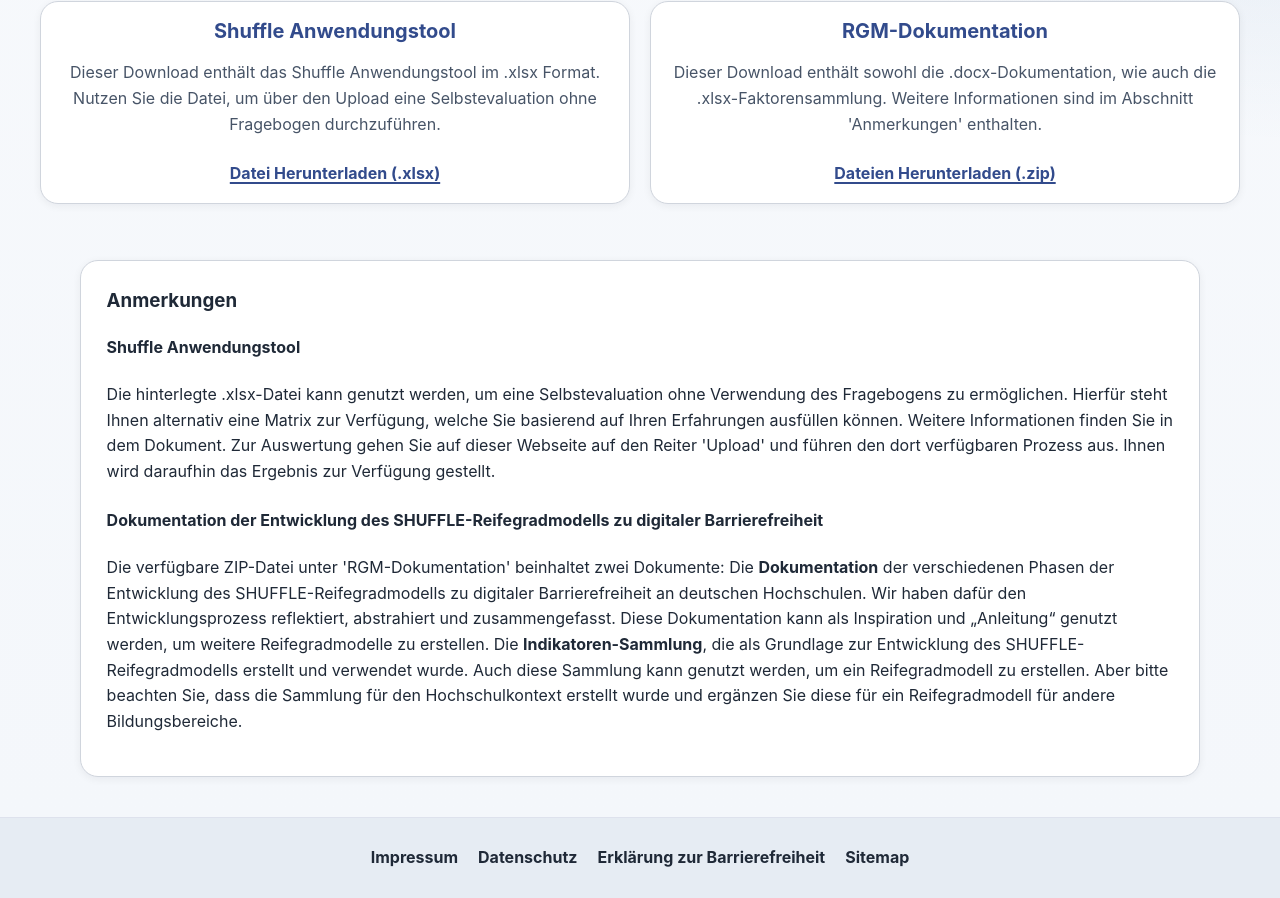
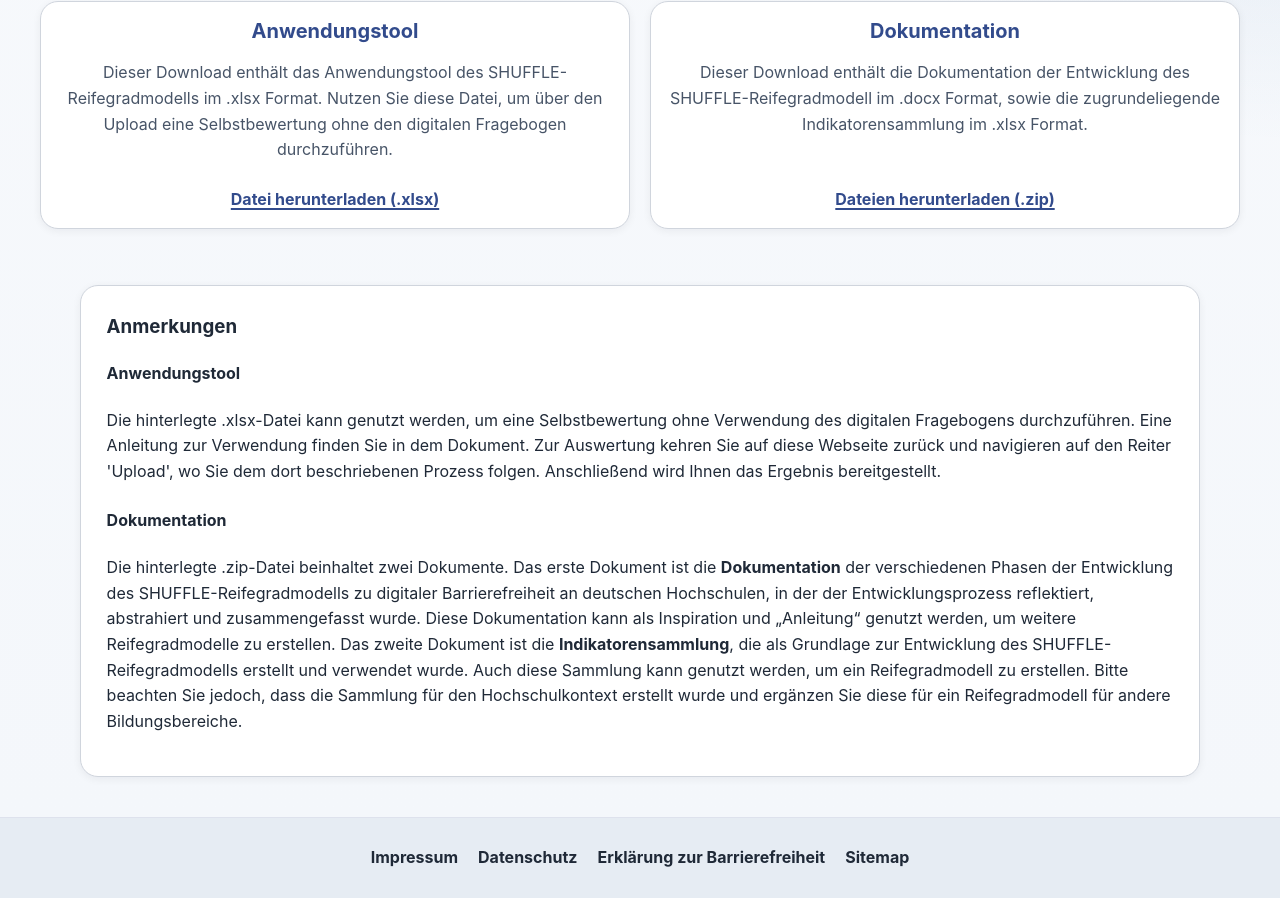
Before and after one commit to zimmermanng/RGM-Webservice-public, a React (Create React App) app in the folder frontend/: page /download in a window 1280 px wide. Shown: the part 338-1236 px from the top of the page. Built offline with nearby package versions, Linux system fonts and the light colour scheme.

Commit message:
textuelle anpassungen für das shuffle rgm

```diff
--- a/frontend/src/components/Cards/Card_dimensions.js
+++ b/frontend/src/components/Cards/Card_dimensions.js
@@ -37,9 +37,7 @@ const Card_dimensions = ({
 
         <div className="background_declaration">
           <p>
-            Dieses Päckchen wird importiert, wenn in dem Referat
-            Ergebnisprodukte jeglicher Art (Software, Materialien, Content,...)
-            entstehen, die barrierefrei sein sollen.
+            In dieser Dimension beantworten Sie Fragen zu den Handlungsfeldern „Beschwerdemanagement“, „Webauftritt“, „Infrastruktur“, „Beschaffung“, „Finanzielle Ressourcen“ und „Personelle Ressourcen“.
           </p>
         </div>
 
--- a/frontend/src/components/NavBar/headerDesktop.js
+++ b/frontend/src/components/NavBar/headerDesktop.js
@@ -5,7 +5,7 @@ const NAV_ITEMS = [
   { label: "Startseite", to: "/start" },
   { label: "Downloads", to: "/download" },
   { label: "Upload", to: "/upload" },
-  { label: "Dimensionen", to: "/dimensions" },
+  { label: "Fragebogen", to: "/dimensions" },
 ];
 
 const LOGO_SRC = "/shuffle-logo.svg";
--- a/frontend/src/pages/DimensionsPage.js
+++ b/frontend/src/pages/DimensionsPage.js
@@ -23,10 +23,10 @@ const DimensionsPage = () => {
   return (
     <div className="mainContainer dimensionsPage" aria-labelledby="dimensions-title">
       <div className="dimensionsIntro">
-        <h1 id="dimensions-title">Übersicht</h1>
+        <h1 id="dimensions-title">Fragebogen</h1>
         <p id="dimensions-description">
-          Hier finden Sie ihre zuvor gewählten Pakete Ihres persönlichen
-          Reifegradmodells.
+          Hier können Sie die Selbstbewertung bequem online vornehmen.<br />
+          Beantworten Sie die Fragen jeweils durch Auswahl der passenden Antwortoption.
         </p>
       </div>
 
--- a/frontend/src/pages/DownloadPage.js
+++ b/frontend/src/pages/DownloadPage.js
@@ -12,17 +12,17 @@ const Download = () => {
 
       <section className="cardBox downloadCards" aria-label="Downloads">
         <Card
-          title="Shuffle Anwendungstool"
-          description="Dieser Download enthält das Shuffle Anwendungstool im .xlsx Format. Nutzen Sie die Datei, um über den Upload eine Selbstevaluation ohne Fragebogen durchzuführen."
+          title="Anwendungstool"
+          description="Dieser Download enthält das Anwendungstool des SHUFFLE-Reifegradmodells im .xlsx Format. Nutzen Sie diese Datei, um über den Upload eine Selbstbewertung ohne den digitalen Fragebogen durchzuführen."
           link="./downloads/4-SHUFFLE-Reifegradmodell_Anwendungstool.xlsx"
-          linkText="Datei Herunterladen (.xlsx)"
+          linkText="Datei herunterladen (.xlsx)"
           isDownload={true}
         />
         <Card
-          title="RGM-Dokumentation"
-          description="Dieser Download enthält sowohl die .docx-Dokumentation, wie auch die .xlsx-Faktorensammlung. Weitere Informationen sind im Abschnitt 'Anmerkungen' enthalten."
+          title="Dokumentation"
+          description="Dieser Download enthält die Dokumentation der Entwicklung des SHUFFLE-Reifegradmodell im .docx Format, sowie die zugrundeliegende Indikatorensammlung im .xlsx Format."
           link="./downloads/SHUFFLE_Dokumentation.zip"
-          linkText="Dateien Herunterladen (.zip)"
+          linkText="Dateien herunterladen (.zip)"
           isDownload={true}
         />
       </section>
@@ -30,10 +30,20 @@ const Download = () => {
       <section className="downloadNotes mainContainer" aria-labelledby="download-notes-title">
         <div className="reducedWidth">
           <h3 id="download-notes-title">Anmerkungen</h3>
-          <h4>Shuffle Anwendungstool</h4>
-          <p>Die hinterlegte .xlsx-Datei kann genutzt werden, um eine Selbstevaluation ohne Verwendung des Fragebogens zu ermöglichen. Hierfür steht Ihnen alternativ eine Matrix zur Verfügung, welche Sie basierend auf Ihren Erfahrungen ausfüllen können. Weitere Informationen finden Sie in dem Dokument. Zur Auswertung gehen Sie auf dieser Webseite auf den Reiter 'Upload' und führen den dort verfügbaren Prozess aus. Ihnen wird daraufhin das Ergebnis zur Verfügung gestellt.</p>
-          <h4>Dokumentation der Entwicklung des SHUFFLE-Reifegradmodells zu digitaler Barrierefreiheit</h4>
-          <p>Die verfügbare ZIP-Datei unter 'RGM-Dokumentation' beinhaltet zwei Dokumente: Die <strong>Dokumentation</strong> der verschiedenen Phasen der Entwicklung des SHUFFLE-Reifegradmodells zu digitaler Barrierefreiheit an deutschen Hochschulen. Wir haben dafür den Entwicklungsprozess reflektiert, abstrahiert und zusammengefasst. Diese Dokumentation kann als Inspiration und „Anleitung“ genutzt werden, um weitere Reifegradmodelle zu erstellen. Die <strong>Indikatoren-Sammlung</strong>, die als Grundlage zur Entwicklung des SHUFFLE-Reifegradmodells erstellt und verwendet wurde. Auch diese Sammlung kann genutzt werden, um ein Reifegradmodell zu erstellen. Aber bitte beachten Sie, dass die Sammlung für den Hochschulkontext erstellt wurde und ergänzen Sie diese für ein Reifegradmodell für andere Bildungsbereiche.</p>
+          <h4>Anwendungstool</h4>
+          <p>Die hinterlegte .xlsx-Datei kann genutzt werden,
+            um eine Selbstbewertung ohne Verwendung des digitalen Fragebogens durchzuführen.
+            Eine Anleitung zur Verwendung finden Sie in dem Dokument.
+            Zur Auswertung kehren Sie auf diese Webseite zurück und navigieren auf den Reiter 'Upload',
+            wo Sie dem dort beschriebenen Prozess folgen. Anschließend wird Ihnen das Ergebnis bereitgestellt.</p>
+          <h4>Dokumentation</h4>
+          <p>Die hinterlegte .zip-Datei beinhaltet zwei Dokumente.
+            Das erste Dokument ist die <strong>Dokumentation</strong> der verschiedenen Phasen der Entwicklung des SHUFFLE-Reifegradmodells zu digitaler Barrierefreiheit an deutschen Hochschulen,
+            in der der Entwicklungsprozess reflektiert, abstrahiert und zusammengefasst wurde.
+            Diese Dokumentation kann als Inspiration und „Anleitung“ genutzt werden, um weitere Reifegradmodelle zu erstellen.
+            Das zweite Dokument ist die <strong>Indikatorensammlung</strong>,
+            die als Grundlage zur Entwicklung des SHUFFLE-Reifegradmodells erstellt und verwendet wurde.
+            Auch diese Sammlung kann genutzt werden, um ein Reifegradmodell zu erstellen. Bitte beachten Sie jedoch, dass die Sammlung für den Hochschulkontext erstellt wurde und ergänzen Sie diese für ein Reifegradmodell für andere Bildungsbereiche.</p>
         </div>
       </section>
     </main>
--- a/frontend/src/pages/QuestionnairePage.jsx
+++ b/frontend/src/pages/QuestionnairePage.jsx
@@ -288,7 +288,7 @@ export default function QuestionnairePage() {
 
         <div className="submit-buttons">
           <button type="button" className="submit-button" onClick={handleSubmit} disabled={!allAnswered}>
-            Auswerten & anzeigen
+            Auswertung
           </button>
         </div>
       </section>
--- a/frontend/src/pages/UploadPage.js
+++ b/frontend/src/pages/UploadPage.js
@@ -61,8 +61,9 @@ const UploadPage = ({ onUpload }) => {
     <main className="uploadPage mainContainer outline" id="top">
       <header className="uploadHeader">
         <h1>Upload</h1>
-        <h2>Selbstauswertung und Visualisierung des RGM</h2>
-        <p id="upload-instructions">Bitte laden Sie eine Datei hoch und bestätigen Sie die Auswahl.</p>
+        <p id="upload-instructions">
+          Hier können Sie sich die Auswertung der Selbstbewertung, die Sie offline ausgefüllt haben, anzeigen lassen. <br />
+          Laden Sie dafür die ausgefüllte Datei hoch und bestätigen Sie die Auswahl.</p>
       </header>
 
       <section className="upload-box" aria-labelledby="upload-box-title" aria-describedby="upload-instructions">
--- a/frontend/src/pages/shuffleHomePage.js
+++ b/frontend/src/pages/shuffleHomePage.js
@@ -13,12 +13,11 @@ function HomePage() {
           />
 
           <h1 id="home-title" className="homeTitle">
-            Shuffle RGM-Prüfwerkzeug
+            SHUFFLE-RGM-Prüfwerkzeug
           </h1>
 
           <p className="homeLead">
-            Prüfwerkzeug zur Selbstbewertung des Refegrads Ihrer Hochschule. Über den folgenden Button erreichen Sie direkt einen Fragebogen, welcher der Selbstbewertung dienen kann. Alternativ können Sie über die Downloads eine Bewertungsmatrix laden.
-          </p>
+            Dieses Prüfwerkzeug dient der Selbstbewertung des Reifegrads der digitalen Barrierefreiheit an Ihrer Hochschule. Über den folgenden Button erreichen Sie den Fragebogen, den Sie direkt online ausfüllen können. Alternativ steht Ihnen eine Bewertungsmatrix zum Download zur Verfügung, mit der die Selbstbewertung offline durchgeführt werden kann.</p>
 
           <div className="homeHeroActions">
             <Link to="/dimensions" className="homeButton">
@@ -33,18 +32,22 @@ function HomePage() {
           <article className="homeIntroCard">
             <h2 id="welcome-title">Willkommen!</h2>
             <p>
-              In SHUFFLE werden Maßnahmen auf technischer, struktureller und didaktischer Ebene zur Verbesserung von digitaler Barrierefreiheit an Hochschulen entwickelt, erprobt und dauerhaft als Open-Source-Lösungen bereitgestellt. Damit setzt SHUFFLE an den Forderungen des Hochschulrahmengesetzes an, eine chancengerechte digitale Teilhabe für alle Studierenden zu gewährleisten.
-              <br />
-              Wir beziehen Lehrende und Studierende in die Entwicklungen ein. Ebenso arbeiten wir nach dem Universal Design for Learning (UDL) Ansatz, um allen Studierenden zugängliche Lernmaterialien und -umgebungen zu bieten.
-              <br />
-              Dieses Werkzeug unterstützt Hochschulen dabei,
-              ihren Reifegrad systematisch zu erfassen
-              und sich gezielt weiterzuentwickeln.
+              Das SHUFFLE-Reifegradmodell ist ein Unterstützungstool
+              zur Verbesserung der digitalen Barrierefreiheit an Hochschulen.
+              Es hilft Verantwortlichen, relevante Daten strukturiert zu erheben
+              und zu bündeln.
               <br />
               Durch die Beantwortung der Fragen in den
-              unterschiedlichen Dimensionen entsteht ein
-              individuelles Profil, das als Grundlage für
+              unterschiedlichen Dimensionen
+              ("Beratung und Support", "Lehren und Lernen", "Strategie" und "Struktur")
+              entsteht ein individuelles Profil, das als Grundlage für
               strategische Entwicklungsprozesse dient.
+              <br />
+              Mithilfe des fünfstufigen Modells können sich Hochschulen
+              einen Überblick über den Stand ihrer digitalen Barrierefreiheit verschaffen.
+              Das Reifegradmodell unterstützt dann bei dessen systematischen Ausbau,
+              indem es Optimierungspotentiale aufzeigt und
+              konkrete Handlungsempfehlungen dafür gibt.
             </p>
           </article>
 
```
